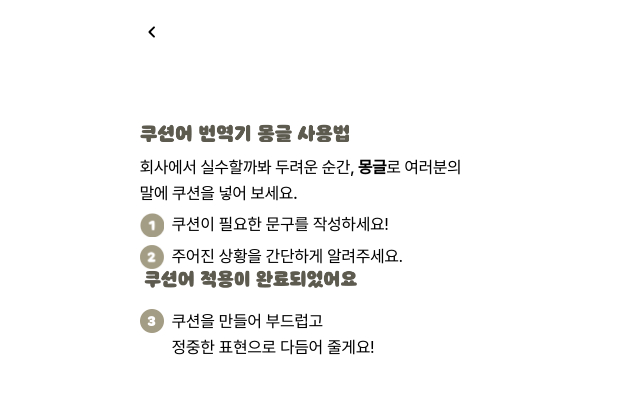
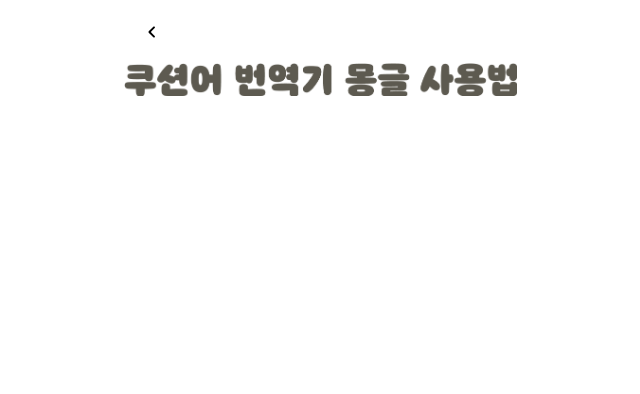
Before and after one commit to working-with/312-daily-korean, a React (Create React App) app in the folder client/: page /312-daily-korean/onboarding in a window 1280 px wide. Shown: the top 394 px of the page, without its empty margins (320-960 px from the left). Built offline with nearby package versions, Linux system fonts and the light colour scheme.

Commit message:
fix: onboarding image inset

```diff
--- a/client/src/components/OnBoarding.jsx
+++ b/client/src/components/OnBoarding.jsx
@@ -2,132 +2,22 @@ import React from 'react';
 import Header from './Header';
 import styled from "styled-components";
 import theme from "../style/theme";
-import OnboardingText from "../assets/onboarding.png";
-import AfterText from "../assets/after_complete.png";
-import One from "../assets/circle_first.png";
-import Two from "../assets/circle_second.png";
-import Three from "../assets/circle_third.png";
+import OnboardingBg from "../assets/onboarding.png";
 
 const Wrapper = styled.main`
   background: ${theme.colors.white}
   background-size: cover;
-`;
+`
 
-const Section = styled.section`
-  padding: 0 16px;
-`;
-
-const OnboardingTitleWrapper = styled.div`
-`;
-
-const OnboardingTitle = styled.h2`
-  width: 209px;
-  height: 23px;
-  background: url(${OnboardingText}) no-repeat center;
-  background-size: contain;
-  text-indent: -9999px;
-	margin-bottom: 11px;
-`;
-
-const OnboardingDetail = styled.h3`
-	font-size: 16px;
-	font-weight: 500;
-	letter-spacing: -0.5px;
-	line-height: 25.6px;
-`;
-
-const CompleteTitle = styled.h2`
-width: 222px;
-height: 23px;
-background: url(${AfterText}) no-repeat center;
-background-size: contain;
-text-indent: -9999px;
-margin-bottom: 11px;
-`;
-
-const FirstDesc = styled.p`
-display: flex;
-flex-flow: row nowrap;
-align-items: center;
-	font-size: 16px;
-	letter-spacing: -.4px;
-	line-height: 25.6px;
-
-	&::before{
-		display: inline-block;
-		content: "";
-		width: 24px;
-		height: 24px;
-		background: url(${One}) no-repeat center;
-		background-size: contain;
-		margin-right: 8px;
-	}
-`;
-
-const SecondDesc = styled.p`
-display: flex;
-flex-flow: row nowrap;
-align-items: center;
-	font-size: 16px;
-	letter-spacing: -.4px;
-	line-height: 25.6px;
-	&::before{
-		display: inline-block;
-		content: "";
-		width: 24px;
-		height: 24px;
-		background: url(${Two}) no-repeat center;
-		background-size: contain;
-		margin-right: 8px;
-	}
-`;
-
-const ThirdDesc = styled.p`
-display: flex;
-flex-flow: row nowrap;
-align-items: top;
-	font-size: 16px;
-	letter-spacing: -.4px;
-	line-height: 25.6px;
-	&::before{
-		display: inline-block;
-		content: "";
-		width: 24px;
-		height: 24px;
-		background: url(${Three}) no-repeat center;
-		background-size: contain;
-		margin-right: 8px;
-	}
-`;
-
+const OnboardingWrapper = styled.img`
+width: 100%;
+`
 
 const OnBoarding  = () => {
 
 	return (<Wrapper>
       <Header />
-			<Section style={{	marginTop: '59px'}}>
-			<OnboardingTitleWrapper>
-				<OnboardingTitle>쿠션어 번역기 몽글 사용법</OnboardingTitle>
-				<OnboardingDetail>회사에서 실수할까봐 두려운 순간, <b style={{fontSize: '16px'}}>몽글</b>로 여러분의 <br/>말에 쿠션을 넣어 보세요.</OnboardingDetail>
-			</OnboardingTitleWrapper>
-			</Section>
-			<Section>
-				<ul>
-					<li>
-						<img src=""/>
-						<FirstDesc>쿠션이 필요한 문구를 작성하세요!</FirstDesc>
-					</li>
-					<li>
-					<img src=""/>
-						<SecondDesc>주어진 상황을 간단하게 알려주세요.</SecondDesc>
-					</li>
-				</ul>
-			</Section>
-			<Section>
-				<CompleteTitle>쿠션어 적용이 완료되었어요</CompleteTitle>
-				<img src="" />
-				<ThirdDesc>쿠션을 만들어 부드럽고<br/>정중한 표현으로 다듬어 줄게요!</ThirdDesc>
-			</Section>
+			<OnboardingWrapper src={OnboardingBg} />
 	</Wrapper>
 	);
 }
```
